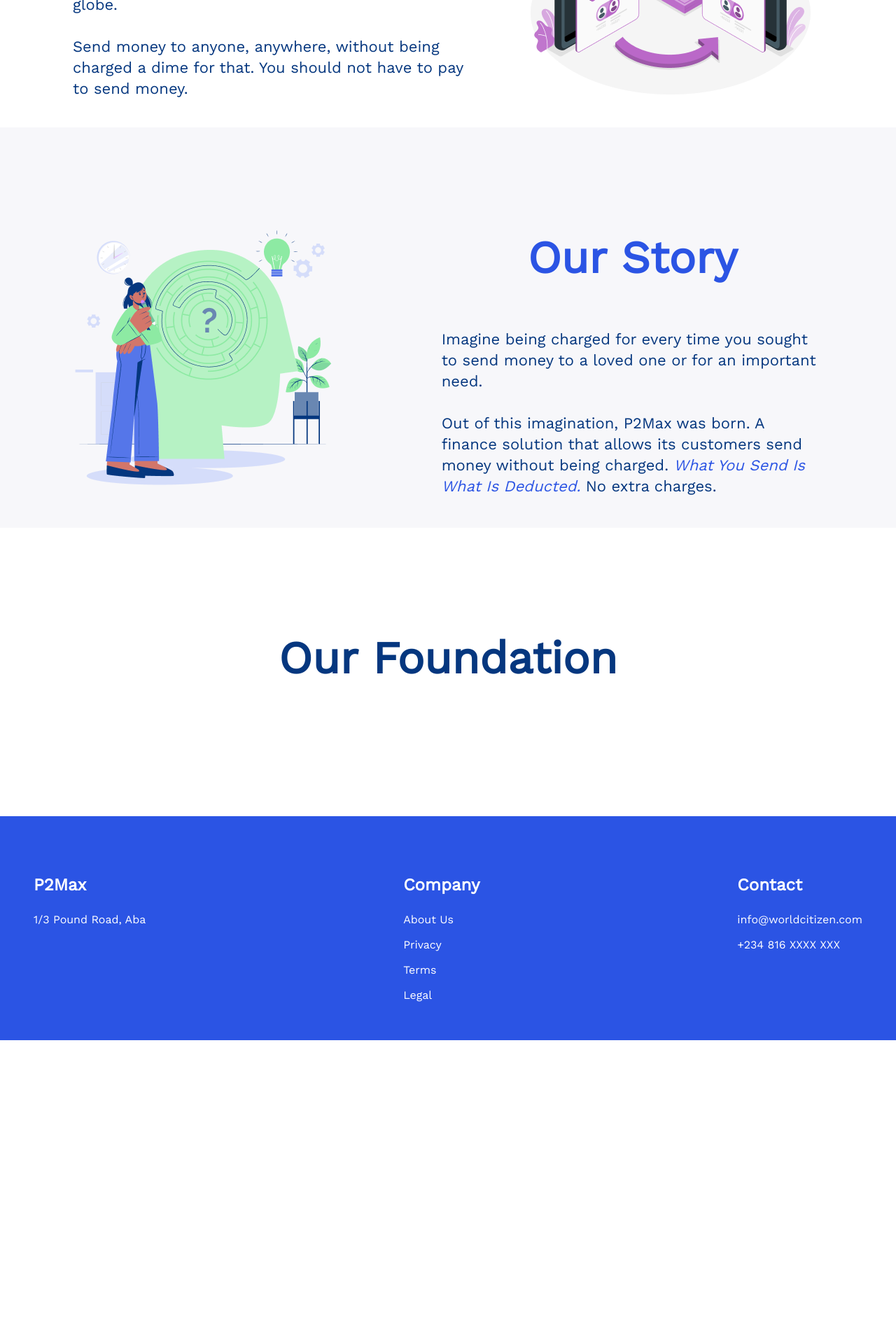
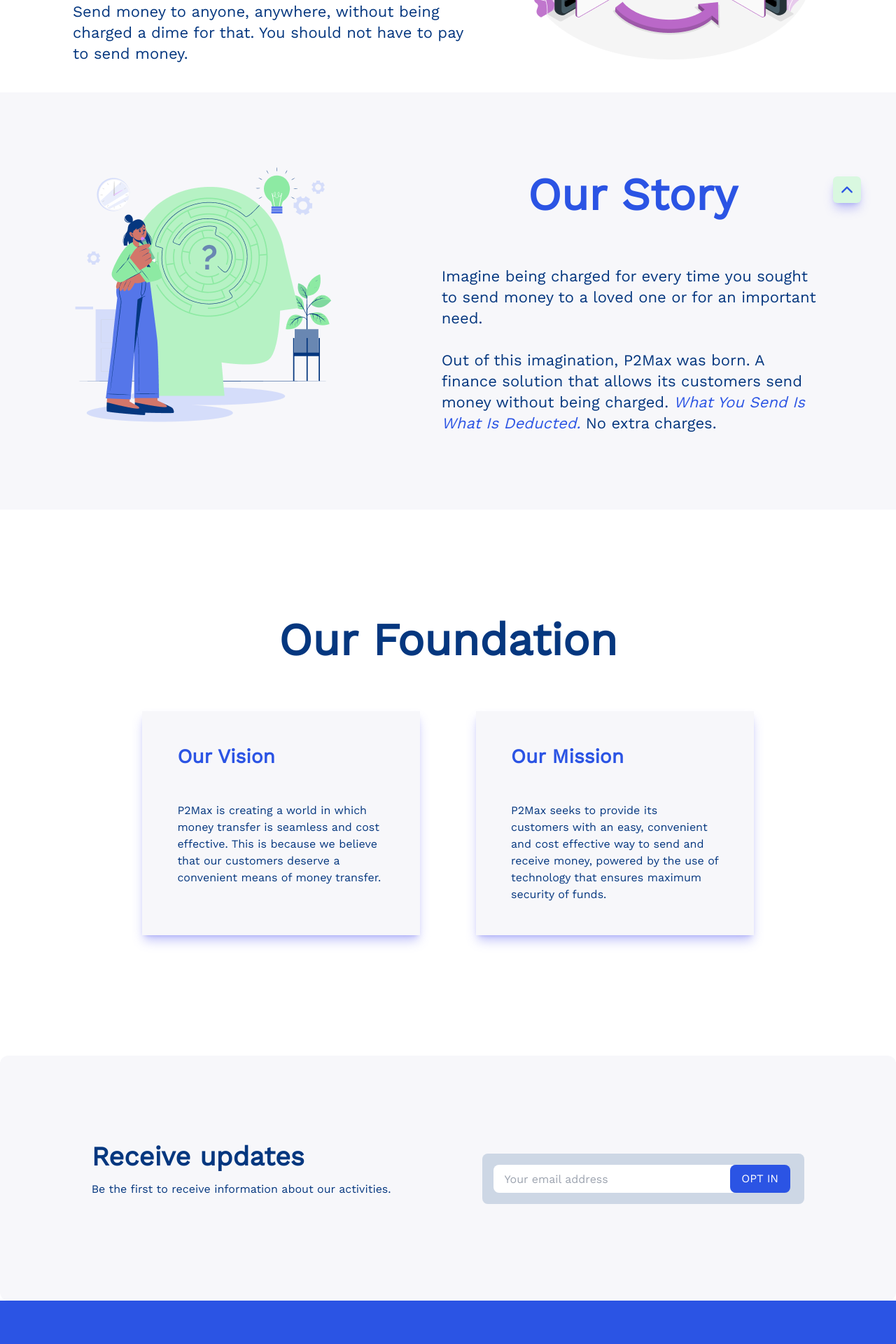
Before and after one commit to Team-Zoldyck/P2MAX, a React (Create React App) app in the folder frontend/: page /about in a window 1280 px wide. Shown: the part 460-2380 px from the top of the page at 70% size. Before the commit the page ends 1946 px from the top, so only its background shows below. Built offline with nearby package versions, Linux system fonts and the light colour scheme.

Commit message:
feat: added back-to-the-top button, added opt in component

```diff
--- /dev/null
+++ b/frontend/src/components/BackToTopButton.jsx
@@ -0,0 +1,12 @@
+import { IoIosArrowUp } from "react-icons/io";
+
+const BackToTopButton = () => {
+
+  return (
+    <div className="bottom-[50px] right-[50px] cursor-pointer shadow-lg shadow-indigo-500/40 fixed w-[40px] h-[38px] flex justify-center items-center rounded-md bg-[#D9F8E0]">
+        <IoIosArrowUp className="text-[#2B54E4]" style={{fontSize: '1.5rem'}} />
+    </div>
+  )
+}
+
+export default BackToTopButton
--- /dev/null
+++ b/frontend/src/components/OptIn.jsx
@@ -0,0 +1,22 @@
+
+
+const OptIn = () => {
+
+  return (
+    <div className="mt-[8rem] w-screen h-[350px] rounded-xl px-12 py-5 bg-subtle  text-left text-matic">
+      <div className="mt-[100px] mx-auto my-auto max-w-6xl flex justify-center items-center">
+        <div className="mr-[30px]">
+              <h2 className="text-[38px] font-[700] leading-[30px] font-bold mb-[20px]">Receive updates</h2>
+              <p className="text-[16px font-[400]">Be the first to receive information about our activities.</p>
+          </div>
+
+          <div className="ml-[100px] w-[40%] p-4 bg-[#CDD7E5] mt-5 flex rounded-lg">
+              <input type="email" placeholder="Your email address" className="rounded-l-lg h-[2.5rem] w-[80%] px-4 outline-none"/>
+              <button className="w-[20%] bg-secondary rounded-lg text-white ml-[-.3rem]">OPT IN</button>
+          </div>
+      </div>
+    </div>
+  )
+}
+
+export default OptIn
--- a/frontend/src/components/footer.js
+++ b/frontend/src/components/footer.js
@@ -1,6 +1,6 @@
 const Footer = () => {
     return (
-        <div className="mt-20 p-12 py-20 bg-secondary text-white flex items-center justify-between">
+        <div className="p-12 py-20 bg-secondary text-white flex items-center justify-between">
             <div className="h-[10rem]">
                 <h5 className="font-bold text-[1.5rem] mb-5">P2Max</h5>
                 <span>1/3 Pound Road, Aba</span>
--- a/frontend/src/pages/AboutUs.jsx
+++ b/frontend/src/pages/AboutUs.jsx
@@ -1,12 +1,14 @@
 import About_Image from "../assets/images/about_image_1.png";
 import Story_Image from "../assets/images/about_image_2.png";
+import BackToTopButton from "../components/BackToTopButton";
+import OptIn from "../components/OptIn";
 
 const AboutUs = () => {
 
   return (
 
-    <div className="">
-        <section className="mx-auto max-w-6xl h-fit flex justify-between align-items mt-[100px] p-10">
+    <div className="overflow-x-hidden">
+        <section className="mx-auto max-w-6xl h-fit flex justify-between align-items mt-[50px] p-10">
             <div className="w-[55%] mr-[80px]">
                 <h1 className="text-3xl md:text-[64px] font-[700] leading-[84px] mb-[70px] text-[#2B54E4]">About Us</h1>
                 <article className="text-[22px] font-[500] leading-[30px]">
@@ -20,8 +22,10 @@
             </div>
         </section>
 
-        <section className="w-screen bg-[#F7F7FA] py-1">
-            <div className="mx-auto max-w-6xl h-fit flex justify-between align-items mt-[100px] p-10">
+        <div className="relative w-full h-fit">
+
+            <section className="w-screen bg-[#F7F7FA] pt-1 pb-2">
+                <div className="mx-auto max-w-6xl h-fit flex justify-between align-items my-[60px] p-10">
                     <div className="w-[40%]">
                         <img className="object-cover" src={Story_Image} alt="" />
                     </div>
@@ -43,13 +47,34 @@
                     <div className="flex justify-center items-center mb-[60px]">
                         <h1 className="text-3xl md:text-[64px] font-[700] leading-[84px]">Our Foundation</h1>
                     </div>
-                    <div className="flex justify-center items-center">
+                    <div className="w-full flex justify-center items-center">
+                        <div className="w-[37%] h-[320px] bg-[#F7F7FA] shadow-lg shadow-indigo-500/40 p-[50px] mr-[40px]">
+                            <div className="mb-[50px]">
+                                <h2 className="text-[#2B54E4] text-[28px] font-[700] leading-[30px]">Our Vision</h2>
+                            </div>
                             <div>
-
+                                <p>P2Max is creating a world in which money transfer is seamless and cost effective. This is because we believe that our customers deserve a convenient means of money transfer.</p>
+                            </div>
+                        </div>
+                        <div className="w-[37%] h-[320px] bg-[#F7F7FA] shadow-lg shadow-indigo-500/40 p-[50px] ml-[40px]">
+                            <div className="mb-[50px]">
+                                <h2 className="text-[#2B54E4] text-[28px] font-[700] leading-[30px]">Our Mission</h2>
+                            </div>
+                            <div>
+                                <p>P2Max seeks to provide its customers with an easy, convenient and cost effective way to send and receive money, powered by the use of technology that ensures maximum security of funds.</p>
                             </div>
                         </div>
                     </div>
+
+                </div>
             </section>
+
+            <OptIn />
+
+            <BackToTopButton />
+
+        </div>
+
     </div>
   )
 }
--- a/frontend/src/pages/FAQs.js
+++ b/frontend/src/pages/FAQs.js
@@ -1,5 +1,7 @@
 import React from 'react'
+import BackToTopButton from '../components/BackToTopButton'
 import FAQsCard from "../components/FAQs"
+import OptIn from '../components/OptIn'
 
 const FAQSData = [
     {
@@ -66,15 +68,10 @@
                 }
             </div>
 
-            <div className="mt-[8rem] mb-12 rounded-xl px-12 py-5 mx-auto bg-subtle w-[max-content] text-left text-matic">
-                <h3 className="text-[1.25rem] font-bold mb-1">Receive updates</h3>
-                <p>Be the first to receive information about our activities.</p>
+            <OptIn />
 
-                <div className="p-4 bg-[#CDD7E5] mt-5 flex rounded-lg">
-                    <input type="email" placeholder="Your email address" className="rounded-l-lg h-[2.5rem] w-[80%] px-4 outline-none"/>
-                    <button className="w-[20%] bg-secondary rounded-lg text-white ml-[-.3rem]">opt in</button>
-                </div>
-            </div>
+            <BackToTopButton />
+
         </section>
     </>
 }
--- a/frontend/src/pages/LandingPage.jsx
+++ b/frontend/src/pages/LandingPage.jsx
@@ -5,6 +5,8 @@
 import fast_transfer from "../assets/images/fast_transfer.png";
 import security from "../assets/images/security.png";
 import scheduler from "../assets/images/scheduler.png";
+import BackToTopButton from "../components/BackToTopButton";
+import OptIn from "../components/OptIn";
 
 const LandingPage = () => {
   return (
@@ -82,6 +84,10 @@
           </div>
         </div>
       </div>
+
+      <OptIn />
+
+      <BackToTopButton />
     </div>
   );
 };
```
Lines whose indentation alone changed are shown as unchanged.
